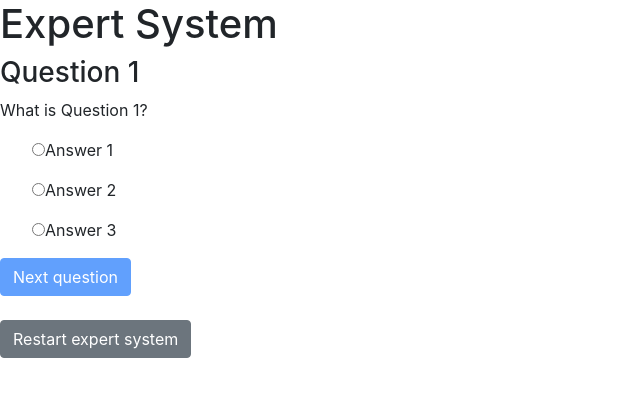
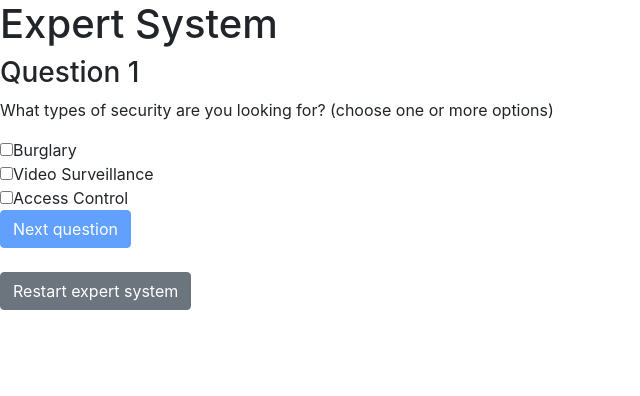
Before and after one commit to andreea-ait/KTP, a React (Create React App) app: page /expert in a window 1280 px wide. Shown: the top 396 px of the page, without its empty margins (0-640 px from the left). Built offline with nearby package versions, Linux system fonts and the light colour scheme.

Commit message:
answers are now added to kb as facts

```diff
--- a/package.json
+++ b/package.json
@@ -19,7 +19,7 @@
     "web-vitals": "^1.1.2"
   },
   "scripts": {
-    "start": "react-scripts --openssl-legacy-provider start",
+    "start": "react-scripts start",
     "build": "react-scripts build",
     "test": "react-scripts test",
     "eject": "react-scripts eject"
--- a/src/components/Expert.js
+++ b/src/components/Expert.js
@@ -1,11 +1,15 @@
 import React, {useState} from 'react'
 import Questions from './Questions'
 import Button from 'react-bootstrap/Button'
+import KB from './KB'
+
 
 const Expert = () => {
   const [currentIndex, setCurrentIndex] = useState(0)
   const [selectedAnswer, setSelectedAnswer] = useState(null)
-  const [userAnswers, setUserAnswers] = useState([])
+  // const [selectedOptions, setselectedOptions] = useState({})
+  const [countSelectedOptions, setCountSelectedOptions] = useState(0)
+  // const [userAnswers, setUserAnswers] = useState([])
   const [notFinished, setNotFinished] = useState(true)
 
   const showQuestion = () => {
@@ -24,24 +28,65 @@ const Expert = () => {
   }
 
   const showAnswers = () => {
-    if (Questions[currentIndex].type === "radio")
+    const optionsType = Questions[currentIndex].type
+
+    if (optionsType === "radio") {
+      return (showRadioOptions())
+    }
+    else if (optionsType === "checkbox") {
+      return (showCheckboxOptions())
+    }
+
+  }
+
+  const showRadioOptions = () => {
     return (
       <div> {
-          Questions[currentIndex].options.map((option) =>
-            <ul key={option}>
+        Questions[currentIndex].options.map((option, index) =>
+          <ul key={index}>
             <input
               onClick={() => {
-                  setSelectedAnswer(option)
+                setSelectedAnswer(index)
               }}
-                checked={selectedAnswer === option}
+              checked={selectedAnswer === index}
               onChange={() => {}}
               type='radio'
             >
             </input>
-              <label>{option}</label>
+            <label>{option.text}</label>
           </ul>)
         }
       </div>
+    )
+  }
+
+  const showCheckboxOptions = () => {
+    return (
+      <div> {
+        Questions[currentIndex].options.map((option) =>
+          <div key={option.text}>
+            <input
+              onClick={() => handleCheckboxOptions(option)}
+              type='checkbox'
+              // id={option}
+              // name={option}
+              // value={option}
+            >
+            </input>
+            <label>{option.text}</label>
+          </div>
+        )
+        }
+      </div>
+    )
+  }
+
+  const handleCheckboxOptions = (option) => {
+    option.fact_value = !option.fact_value
+    option.fact_value ? (
+      setCountSelectedOptions(countSelectedOptions + 1)
+    ) : (
+      setCountSelectedOptions(countSelectedOptions - 1)
     )
   }
 
@@ -49,12 +94,26 @@ const Expert = () => {
     let buttonName = ""
     buttonName = (currentIndex + 1 < Questions.length) ?
       ("Next question") : ("Show result")
+
+    if (Questions[currentIndex].type === 'radio') {
       return (
         <>
         <button
           onClick={handleNextQuestion}
           className="btn btn-primary"
-        disabled={selectedAnswer===null}
+          disabled={selectedAnswer === null}
+        >
+          {buttonName}
+        </button>
+        </>
+      )
+    } else if (Questions[currentIndex].type === 'checkbox') {
+      return (
+        <>
+        <button
+          onClick={handleNextQuestion}
+          className="btn btn-primary"
+          disabled={countSelectedOptions === 0}
         >
           {buttonName}
         </button>
@@ -62,9 +121,22 @@ const Expert = () => {
       )
     }
 
+  }
+
   const handleNextQuestion = () => {
-    setUserAnswers([...userAnswers, selectedAnswer])
+    if (Questions[currentIndex].type === 'radio') {
+      Questions[currentIndex].options[selectedAnswer].fact_value = true
       setSelectedAnswer(null)
+    } else if (Questions[currentIndex].type === 'checkbox') {
+      setCountSelectedOptions(0)
+    }
+
+    Questions[currentIndex].options.map((option) =>
+      KB.facts[option.fact_key] = option.fact_value
+    )
+    // setUserAnswers([...userAnswers, selectedAnswer])
+    // setSelectedAnswer(null)
+    // setCountSelectedOptions(0)
 
     if (currentIndex + 1 < Questions.length) {
       setCurrentIndex(currentIndex + 1)
@@ -76,8 +148,8 @@ const Expert = () => {
   const restartExpertSystem = () => {
     setCurrentIndex(0)
     setSelectedAnswer(null)
-    setUserAnswers([])
     setNotFinished(true)
+    setCountSelectedOptions(0)
   }
 
   const display = async () => {
@@ -106,14 +178,16 @@ const Expert = () => {
     return (
       <>
         <h2 className='result'>
-          This is your result
+        New facts added to KB: <br/>
         </h2>
         <div>
-        {userAnswers.length} answers:
-        {userAnswers.map((answer) =>
-          <li id={answer}>
-            {answer}
-          </li>)
+        {
+          Object.entries(KB.facts)
+            .map(([key,value]) => (
+              <div key={key}>
+              {key}: {value ? "true" : "false"} <br/>
+              </div>
+            ))
         }
         <br/>
         </div>
@@ -133,7 +207,6 @@ const Expert = () => {
       ) : (
         <>
           {showResult()}
-          {/* {alert("finished")} */}
         </>
       )
       }
--- a/src/components/KB.js
+++ b/src/components/KB.js
@@ -1,22 +1,23 @@
 const KB =
   {
-    facts: [
+    facts: {
       // {predicate: [argument1, argument2, ...]}
-      {playForzaHor: ["Adi", "Rares"]},
-      {waterThePlants: ["Andra"]},
-      {doDebugging: ["Rares"]},
-      {paintNails: ["Andreea"]},
-      {learnForExam: ["Adi", "Andra"]}
-    ],
+      // playForzaHor: ["Adi", "Rares"],
+      // waterThePlants: ["Andra"],
+      // doDebugging: ["Rares"],
+      // paintNails: ["Andreea"],
+      // learnForExam: ["Adi", "Andra"]
+    },
 
-    rules: [
+    rules: {
+
       // {conclusion: [premise1, premise2, ...]}
-      {haveTimeToLearn: [!playForzaHor]},
-      {passExam: [learnForExam]},
-      {havePrettyNails: [paintNails]},
-      {goodProgrammer: [doDebugging]},
-      {haveNicePlants: [waterThePlants]}
-    ]
+      // haveTimeToLearn: [!playForzaHor],
+      // passExam: [learnForExam],
+      // havePrettyNails: [paintNails],
+      // goodProgrammer: [doDebugging],
+      // haveNicePlants: [waterThePlants]
+    }
   }
 
 export default KB
--- a/src/components/Questions.js
+++ b/src/components/Questions.js
@@ -1,24 +1,60 @@
 const Questions = [
     {
         id: 0,
-        type: "radio",
-        question: "What is Question 1?",
-        options: ["Answer 1", "Answer 2", "Answer 3"]
+        type: "checkbox",
+        question: "What types of security are you looking for? (choose one or more options)",
+        options: [
+            {
+                text: "Burglary",
+                fact_key: 'burglary',
+                fact_value: false
+            },
+
+            {
+                text: "Video Surveillance",
+                fact_key: 'video',
+                fact_value: false
+            },
+
+            {
+                text: "Access Control",
+                fact_key: 'access',
+                fact_value: false
+            },
+        ]
     },
 
     {
         id: 1,
         type: "radio",
         question: "What is Question 2?",
-        options: ["Answer 1", "Answer 2", "Answer 3"]
+        options: [
+            {
+                text: "Answer 1",
+                fact_key: 'answer1',
+                fact_value: false
+            },
+
+            {
+                text: "Answer 2",
+                fact_key: 'answer2',
+                fact_value: false
+            },
+
+            {
+                text: "Answer 3",
+                fact_key: 'answer3',
+                fact_value: false
+            }
+        ]
     },
 
-    {
-        id: 2,
-        type: "radio",
-        question: "What is Question 3?",
-        options: ["Answer 1", "Answer 2", "Answer 3"]
-    }
+    // {
+    //     id: 2,
+    //     type: "radio",
+    //     question: "What is Question 3?",
+    //     options: ["Answer 1", "Answer 2", "Answer 3"]
+    // }
 ]
 
 export default Questions
```
Also changed, not shown: 1 other file (tests, documents, lock files or other folders). Lines whose indentation alone changed are shown as unchanged.
